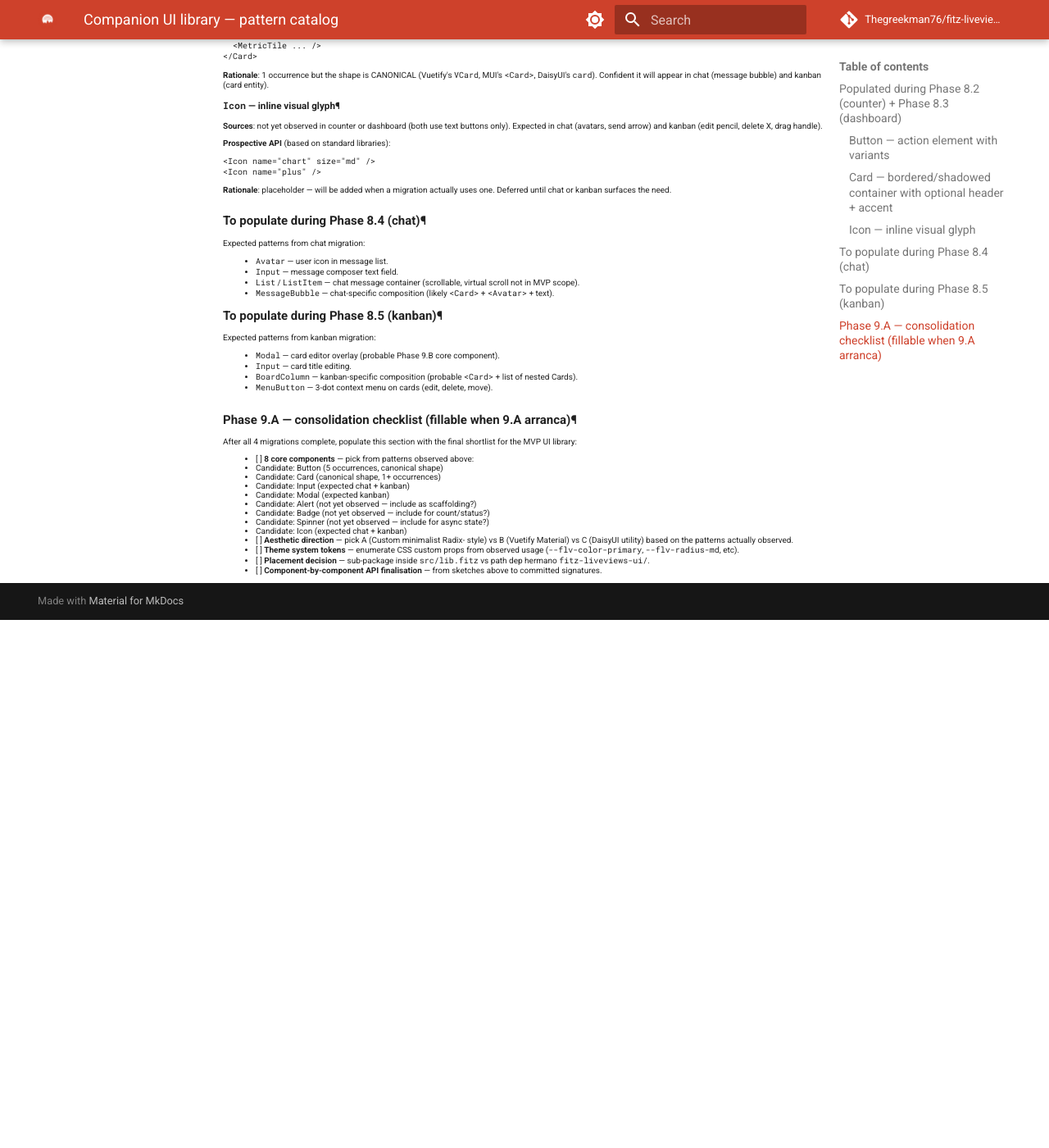
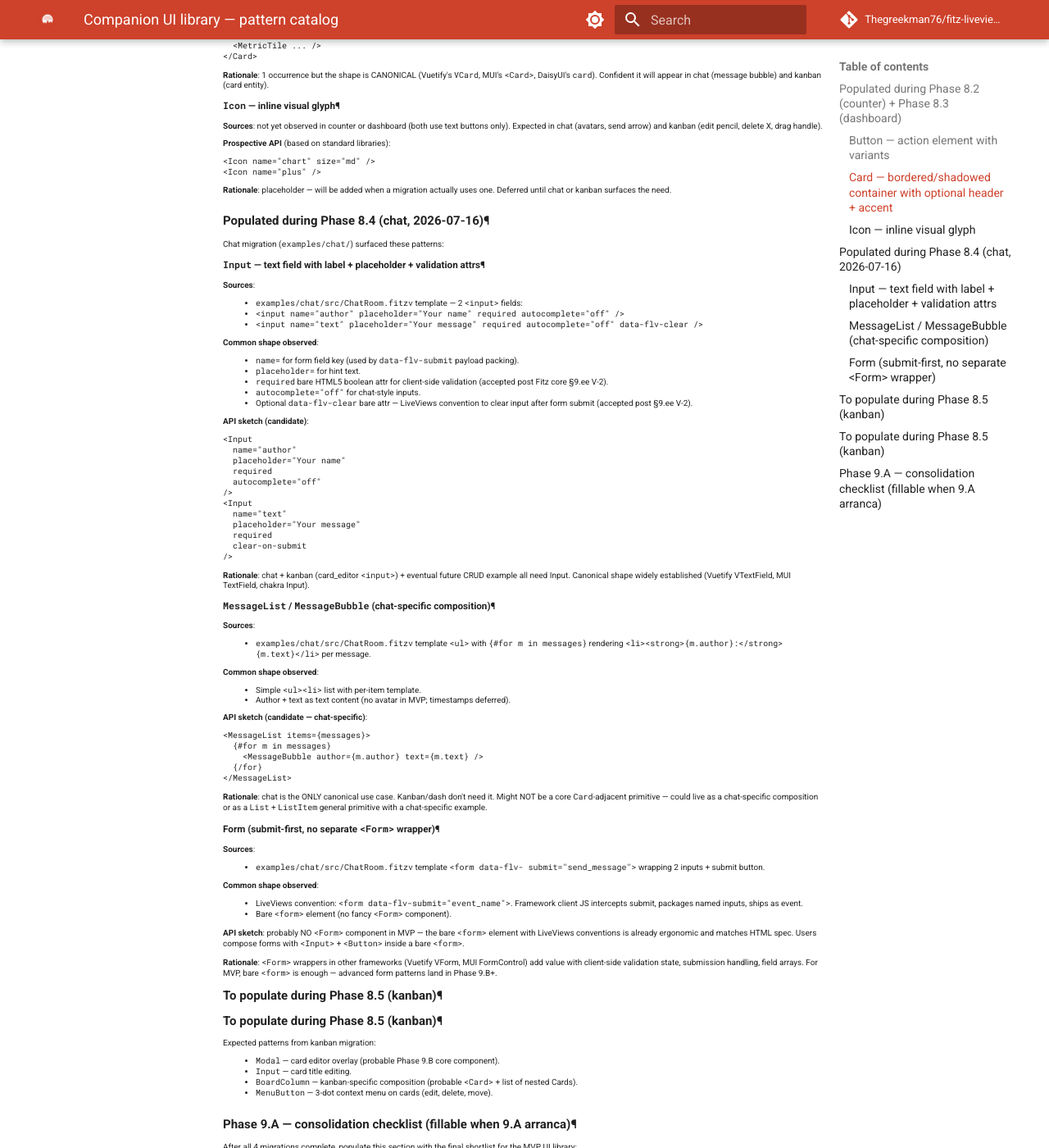
Before and after one commit to Thegreekman76/fitz-liveviews, an MkDocs documentation site: the page built from docs/components-candidates.md, in a window 1280 px wide and 1400 px high, scrolled down 1688 px. Shown: the whole window at 82% size. Built offline with MkDocs 1.6.1 and Material for MkDocs 9.7.7, drawn with Linux system fonts in a browser that asks for light colours; comment, search, counter and statistics services are not loaded; before the commit the page ends 2444 px from its top, so only the background shows below that.

Commit message:
feat(chat): migrate to `.fitzv` SFC — Phase 8.4 CERRADA post Fitz core §9.cc/§9.dd/§9.ee
Chat migration to `.fitzv` single-file component syntax. Unblocked
by Fitz core view pipeline gaps closures (§9.cc V-4+V-6, §9.dd
V-3+V-5, §9.ee V-1+V-2) shipped in the same session.

Files:

- `examples/chat/src/message.fitz` (new, 5 LoC) — `type Message`
  extracted to sibling module. Both `main.fitz` and
  `ChatRoom.fitzv` import from here — no circular dependency.
- `examples/chat/src/ChatRoom.fitzv` (new, 40 LoC) — SFC with
  `from message import Message` (§9.dd) + `state { messages:
  List<Message> = [] }` + `event send_message()` with nested
  payload guards + `messages.push(Message { author, text })`
  bare mutation (§9.cc V-4 + V-6) + template with `{#for m in
  messages}` + submit form with `required` bare attr (§9.ee V-2).
- `examples/chat/src/main.fitz` (rewrite, ~115 → ~50 LoC) —
  dropped shared state pattern, manual event dispatch, and
  render fns. Now: imports + HTTP GET (via `component(
  "ChatRoom", "room")`) + WS handler with ZERO event branches
  (via `dispatch_component_events(frame)`) + `@server`. Compiler
  auto-injects `flv_register("ChatRoom", ChatRoom { },
  ChatRoom_render, {"send_message": ChatRoom_send_message})`
  from metadata (Phase 11.6.e §9.bb cross-module auto-inject).
- `examples/chat/README.md` refactored: title reflects Phase 8.4
  SFC migration; per-file breakdown for the 3 files; "The
  migration diff" cites LoC reduction (single 115-line file →
  3 files with ~95 total, better separation of concerns);
  documents singleton component state, bare `.push()`, `from`
  import; known limitations unchanged.
- `docs/components-candidates.md`: chat patterns catalogued for
  Phase 9.A (Input canonical shape, MessageList/MessageBubble
  chat-specific composition, Form as bare `<form>` with
  LiveViews conventions).
- `ROADMAP.md` Phase 8.4 status: BLOCKED → CERRADA.

Smoke real end-to-end verde: `fitz check` cero errors + `fitz run`
boot + `curl / → 200` (4456 bytes) with `data-flv-component-name=
"ChatRoom"` + `data-flv-submit="send_message"` + `<h1>Fitz
LiveViews Chat</h1>` in the initial HTML.

No lib version bump — Phase 8 is 100% examples + docs (ROADMAP
8.7 note). The Fitz core §9.cc/§9.dd/§9.ee closures are separate
commits in the Fitz core repo.

Next: Phase 8.5 kanban migration (also now unblocked by same
Fitz core closures).

````diff
--- a/docs/components-candidates.md
+++ b/docs/components-candidates.md
@@ -102,16 +102,106 @@ uses one. Deferred until chat or kanban surfaces the need.
 
 ---
 
-## To populate during Phase 8.4 (chat)
+## Populated during Phase 8.4 (chat, 2026-07-16)
 
-Expected patterns from chat migration:
+Chat migration (`examples/chat/`) surfaced these patterns:
 
-- `Avatar` — user icon in message list.
-- `Input` — message composer text field.
-- `List` / `ListItem` — chat message container (scrollable, virtual
-  scroll not in MVP scope).
-- `MessageBubble` — chat-specific composition (likely `<Card>` +
-  `<Avatar>` + text).
+### `Input` — text field with label + placeholder + validation attrs
+
+**Sources**:
+
+- `examples/chat/src/ChatRoom.fitzv` template — 2 `<input>` fields:
+  - `<input name="author" placeholder="Your name" required
+    autocomplete="off" />`
+  - `<input name="text" placeholder="Your message" required
+    autocomplete="off" data-flv-clear />`
+
+**Common shape observed**:
+
+- `name=` for form field key (used by `data-flv-submit` payload
+  packing).
+- `placeholder=` for hint text.
+- `required` bare HTML5 boolean attr for client-side validation
+  (accepted post Fitz core §9.ee V-2).
+- `autocomplete="off"` for chat-style inputs.
+- Optional `data-flv-clear` bare attr — LiveViews convention to
+  clear input after form submit (accepted post §9.ee V-2).
+
+**API sketch (candidate)**:
+
+```
+<Input
+  name="author"
+  placeholder="Your name"
+  required
+  autocomplete="off"
+/>
+<Input
+  name="text"
+  placeholder="Your message"
+  required
+  clear-on-submit
+/>
+```
+
+**Rationale**: chat + kanban (card_editor `<input>`) + eventual
+future CRUD example all need Input. Canonical shape widely
+established (Vuetify VTextField, MUI TextField, chakra Input).
+
+### `MessageList` / `MessageBubble` (chat-specific composition)
+
+**Sources**:
+
+- `examples/chat/src/ChatRoom.fitzv` template `<ul>` with `{#for
+  m in messages}` rendering `<li><strong>{m.author}:</strong>
+  {m.text}</li>` per message.
+
+**Common shape observed**:
+
+- Simple `<ul><li>` list with per-item template.
+- Author + text as text content (no avatar in MVP; timestamps
+  deferred).
+
+**API sketch (candidate — chat-specific)**:
+
+```
+<MessageList items={messages}>
+  {#for m in messages}
+    <MessageBubble author={m.author} text={m.text} />
+  {/for}
+</MessageList>
+```
+
+**Rationale**: chat is the ONLY canonical use case. Kanban/dash
+don't need it. Might NOT be a core `Card`-adjacent primitive —
+could live as a chat-specific composition or as a `List` +
+`ListItem` general primitive with a chat-specific example.
+
+### Form (submit-first, no separate `<Form>` wrapper)
+
+**Sources**:
+
+- `examples/chat/src/ChatRoom.fitzv` template `<form data-flv-
+  submit="send_message">` wrapping 2 inputs + submit button.
+
+**Common shape observed**:
+
+- LiveViews convention: `<form data-flv-submit="event_name">`.
+  Framework client JS intercepts submit, packages named inputs,
+  ships as event.
+- Bare `<form>` element (no fancy `<Form>` component).
+
+**API sketch**: probably NO `<Form>` component in MVP — the bare
+`<form>` element with LiveViews conventions is already ergonomic
+and matches HTML spec. Users compose forms with `<Input>` +
+`<Button>` inside a bare `<form>`.
+
+**Rationale**: `<Form>` wrappers in other frameworks (Vuetify
+VForm, MUI FormControl) add value with client-side validation
+state, submission handling, field arrays. For MVP, bare `<form>`
+is enough — advanced form patterns land in Phase 9.B+.
+
+## To populate during Phase 8.5 (kanban)
 
 ## To populate during Phase 8.5 (kanban)
 
````
Also changed, not shown: ROADMAP.md (+43 -14 lines), examples/chat/README.md (+108 -43 lines), 3 other files.
